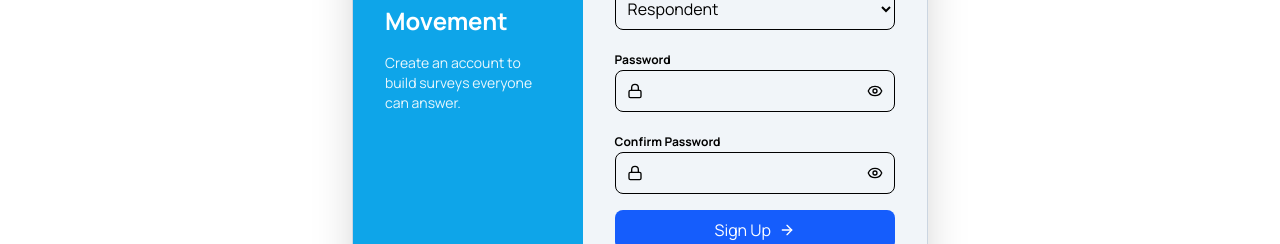
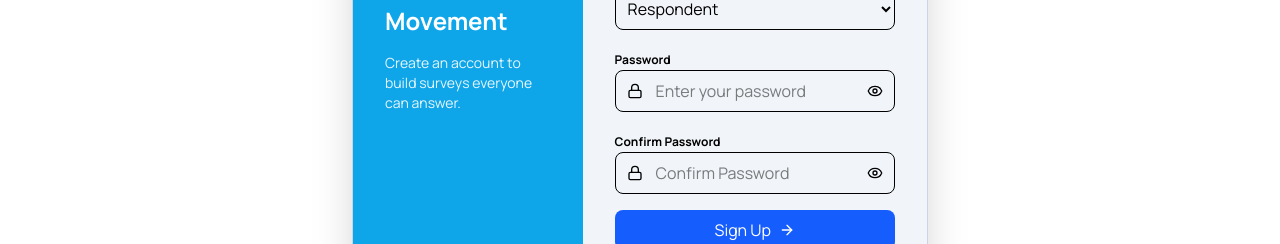
Before and after one commit to Sarmad-jsdev/Access-Form-Project, a React (Vite) app in the folder frontEnd/: page /Register in a window 1280 px wide. Shown: the part 422-666 px from the top of the page. Built offline with nearby package versions, Linux system fonts and the light colour scheme; no server answers.

Commit message:
Add placeholders for password fields in Register form

```diff
--- a/frontEnd/src/pages/Register.jsx
+++ b/frontEnd/src/pages/Register.jsx
@@ -200,6 +200,7 @@ const Register = () => {
                     handleChange("password", e.target.value)
                   }
                   className="w-full pl-10 pr-10 py-2 border rounded-lg"
+                  placeholder="Enter your password"
                 />
                 <button
                   type="button"
@@ -228,6 +229,7 @@ const Register = () => {
                   handleChange("confirmPassword", e.target.value)
                 }
                 className="w-full pl-10 pr-10 py-2 border rounded-lg"
+                placeholder="Confirm Password"
               />
                 <button
                   type="button"
```
